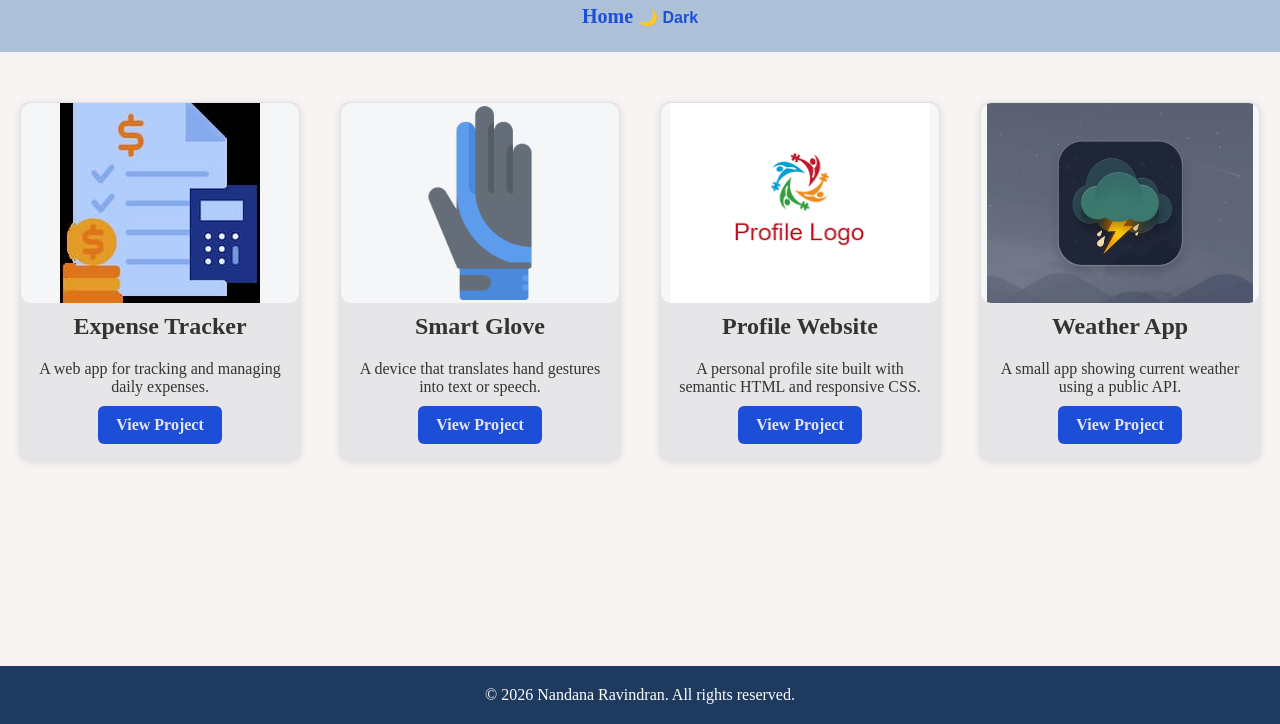
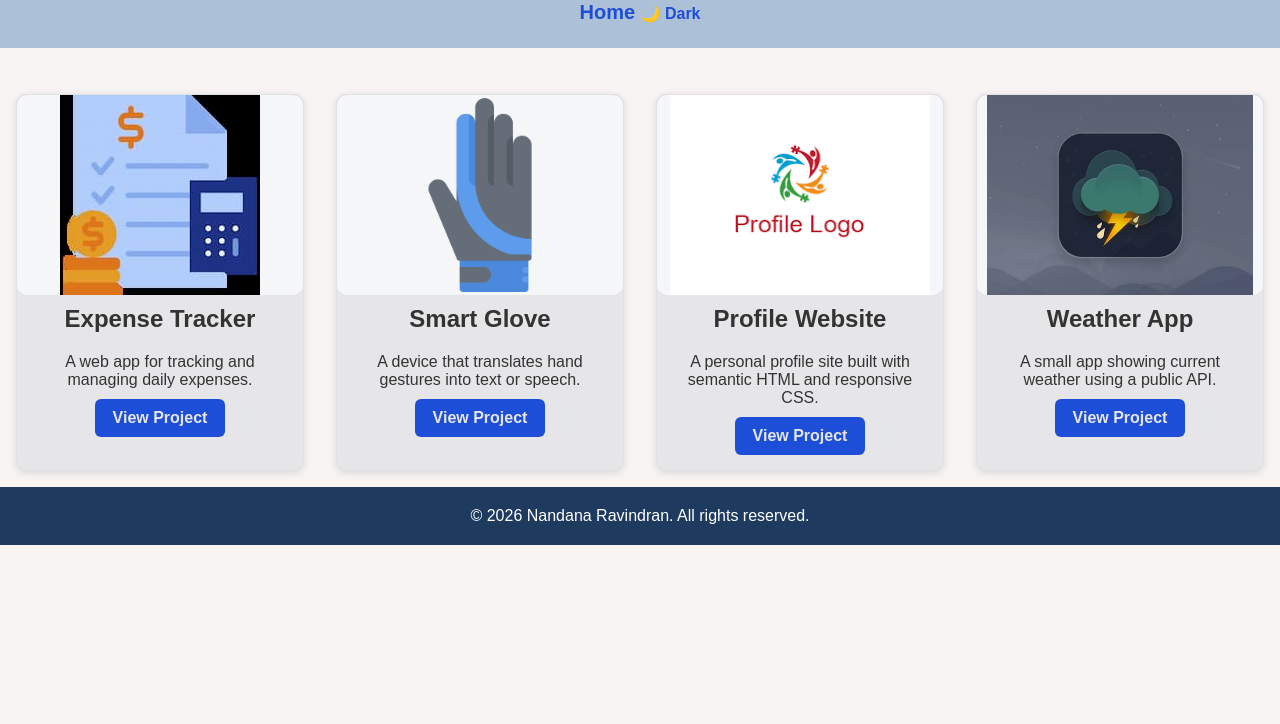
Before and after one commit to Nandana-KR/Bitpixel-learning, a website: page portfolio.html in a window 1280 px wide. Shown: the part 76-800 px from the top of the page. Drawn offline with Linux system fonts and the light colour scheme.

Commit message:
Convert portfolio styles to Sass partials and refactor card to BEM

```diff
--- a/portfolio.html
+++ b/portfolio.html
@@ -25,31 +25,31 @@
     <section class="portfolio">
 
       <article class="card">
-        <img src="images/expense-tracker.jpg" alt="Expense Tracker project screenshot">
-        <h2>Expense Tracker</h2>
-        <p>A web app for tracking and managing daily expenses.</p>
-        <a href="#">View Project</a>
+        <img class="card__image" src="images/expense-tracker.jpg" alt="Expense Tracker project screenshot">
+        <h2 class="card__title">Expense Tracker</h2>
+        <p class="card__description">A web app for tracking and managing daily expenses.</p>
+        <a class="card__link" href="#">View Project</a>
       </article>
 
       <article class="card">
-        <img src="images/smart-glove.png" alt="Smart Glove project screenshot">
-        <h2>Smart Glove</h2>
-        <p>A device that translates hand gestures into text or speech.</p>
-        <a href="#">View Project</a>
+        <img class="card__image" src="images/smart-glove.png" alt="Smart Glove project screenshot">
+        <h2 class="card__title">Smart Glove</h2>
+        <p class="card__description">A device that translates hand gestures into text or speech.</p>
+        <a class="card__link" href="#">View Project</a>
       </article>
 
       <article class="card">
-        <img src="images/profile-site.png" alt="Profile site project screenshot">
-        <h2>Profile Website</h2>
-        <p>A personal profile site built with semantic HTML and responsive CSS.</p>
-        <a href="#">View Project</a>
+        <img class="card__image" src="images/profile-site.png" alt="Profile site project screenshot">
+        <h2 class="card__title">Profile Website</h2>
+        <p class="card__description">A personal profile site built with semantic HTML and responsive CSS.</p>
+        <a class="card__link" href="#">View Project</a>
       </article>
 
       <article class="card">
-        <img src="images/weather-app.jpeg" alt="Weather App project screenshot">
-        <h2>Weather App</h2>
-        <p>A small app showing current weather using a public API.</p>
-        <a href="#">View Project</a>
+        <img class="card__image" src="images/weather-app.jpeg" alt="Weather App project screenshot">
+        <h2 class="card__title">Weather App</h2>
+        <p class="card__description">A small app showing current weather using a public API.</p>
+        <a class="card__link" href="#">View Project</a>
       </article>
 
 
--- /dev/null
+++ b/styles/scss/_base.scss
@@ -0,0 +1,16 @@
+@use "variables" as *;
+
+* {
+  margin: 0;
+  padding: 0;
+  box-sizing: border-box;
+}
+
+body {
+  min-height: 100vh;
+  display: flex;
+  flex-direction: column;
+  font-family: $font-base;
+  background-color: var(--color-bg);
+  color: var(--color-text);
+}
--- /dev/null
+++ b/styles/scss/_components.scss
@@ -0,0 +1,83 @@
+@use "variables" as *;
+
+a {
+  color: var(--color-primary);
+}
+
+.page-header {
+  display: flex;
+  flex-direction: column;
+  justify-content: center;
+  align-items: center;
+  gap: $space-md;
+  padding: $space-lg;
+  background-color: var(--color-header);
+  margin-bottom: 30px;
+
+  a {
+    font-size: 20px;
+    text-decoration: none;
+    font-weight: 600;
+
+    &:hover {
+      text-decoration: underline;
+    }
+  }
+}
+
+.portfolio {
+  display: grid;
+  grid-template-columns: repeat(auto-fit, minmax(250px, 1fr));
+  gap: $space-md;
+  margin: $space-sm;
+}
+
+// Card component (BEM)
+.card {
+  border: 1px solid #dfe1e4;
+  border-radius: $radius;
+  overflow: hidden;
+  background: var(--color-surface);
+  box-shadow: 0 2px 8px rgba(0, 0, 0, 0.12);
+  display: flex;
+  flex-direction: column;
+  align-items: center;
+  text-align: center;
+  margin: $space-sm;
+
+  &__image {
+    width: 100%;
+    height: 200px;
+    object-fit: contain;
+    object-position: center;
+    background: #f4f6f8;
+    border-radius: $radius;
+  }
+
+  &__title,
+  &__description {
+    margin: 10px 15px;
+  }
+
+  &__link {
+    margin: 0 15px 15px;
+    padding: 10px 18px;
+    display: inline-block;
+    background: var(--color-primary);
+    color: var(--color-surface);
+    text-decoration: none;
+    border-radius: 6px;
+    font-weight: 600;
+
+    &:hover {
+      background: var(--color-primary-dark);
+    }
+  }
+}
+
+footer {
+  text-align: center;
+  padding: 20px;
+  background: var(--color-primary-dark);
+  color: #ffffff;
+}
--- /dev/null
+++ b/styles/scss/_variables.scss
@@ -0,0 +1,7 @@
+// Sass variables
+$space-md: 16px;
+$space-lg: 24px;
+$space-sm: 8px;
+
+$font-base: Arial, sans-serif;
+$radius: 10px;
--- /dev/null
+++ b/styles/scss/main.scss
@@ -0,0 +1,2 @@
+@use "base";
+@use "components";
```
Also changed, not shown: package.json (added, +25 -0 lines), styles/portfolio.css, 2 other files.
